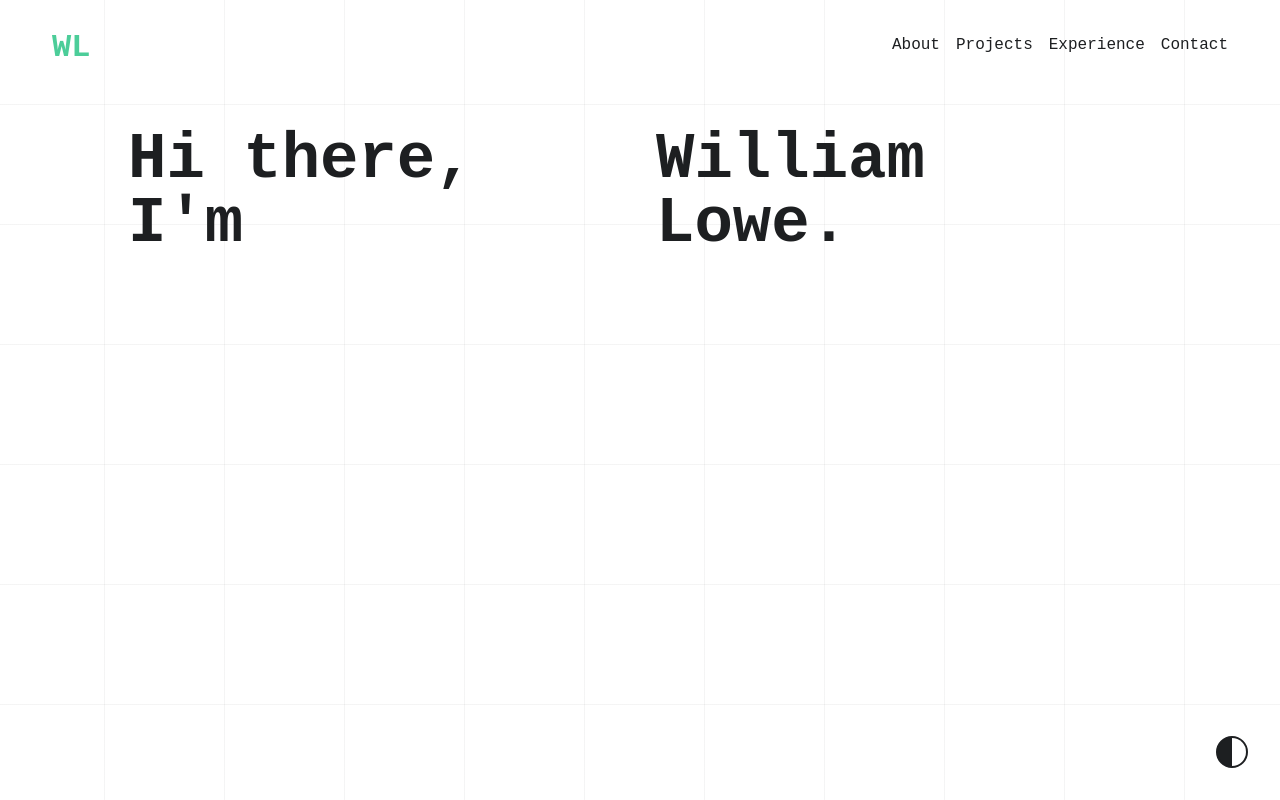
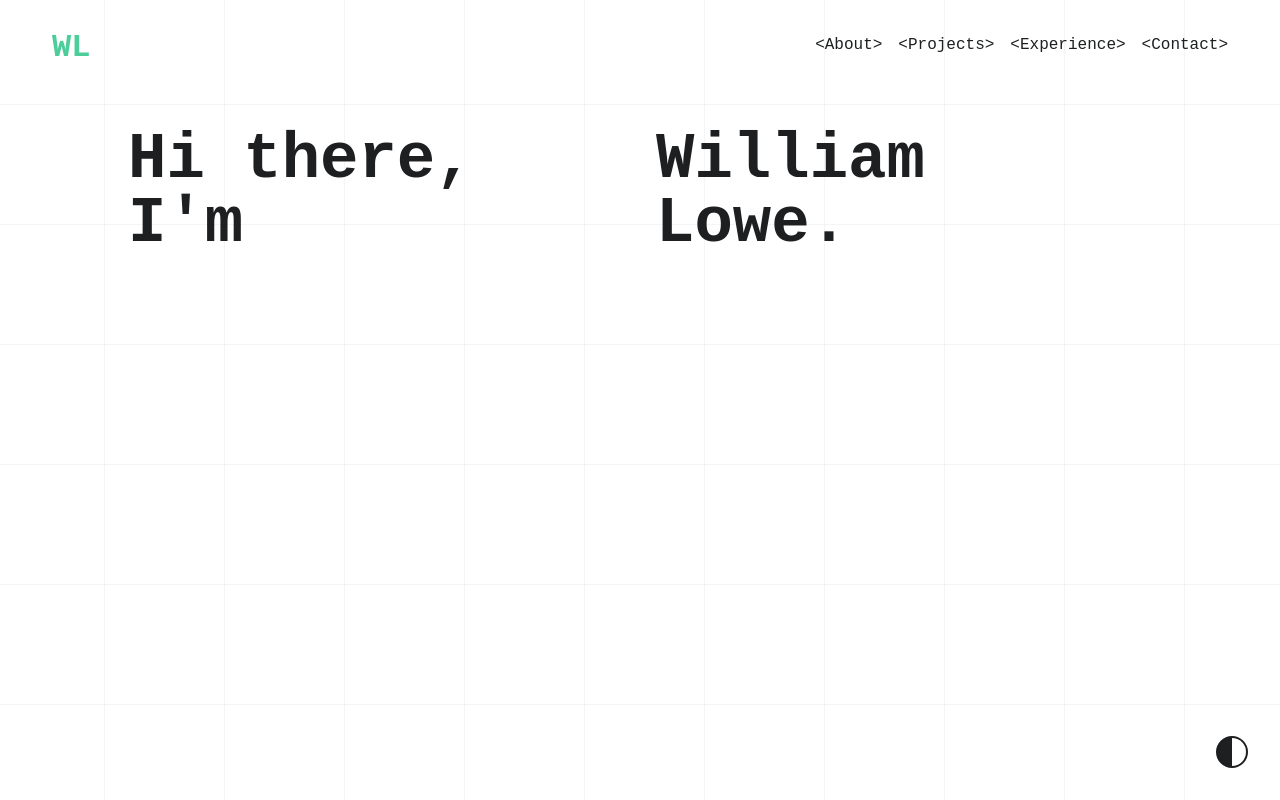
Before and after one commit to williamalowe/WilliamALowe, a React (Vite) app: page / in a window 1280 px wide. Built offline with nearby package versions, Linux system fonts and the light colour scheme; a web font is replaced by a local one.

Commit message:
styles: update navbar motion

```diff
--- a/src/components/Navbar/Navbar.jsx
+++ b/src/components/Navbar/Navbar.jsx
@@ -1,28 +1,39 @@
-import './Navbar.css';
+import "./Navbar.css";
 import { NavLink } from "react-router-dom";
+import { motion } from "framer-motion";
 
 const Navbar = () => {
   return (
     <nav id="nav">
-      <NavLink to={'/'}>
-        <div id="logo">WL</div>
+      <NavLink to={"/"}>
+        <motion.div
+          id="logo"
+          whileHover={{ scale: 1.2 }}
+          whileTap={{ scale: 0.9 }}
+        >
+          WL
+        </motion.div>
       </NavLink>
       <div className="nav-link-container">
-        <NavLink to={'/about'}>About
+        <NavLink to={"/about"}>
+          &lt;About&gt;
           <div className="underline"></div>
         </NavLink>
-        <NavLink to={'/projects'}>Projects
+        <NavLink to={"/projects"}>
+          &lt;Projects&gt;
           <div className="underline"></div>
         </NavLink>
-        <NavLink to={'/experience'}>Experience
+        <NavLink to={"/experience"}>
+          &lt;Experience&gt;
           <div className="underline"></div>
         </NavLink>
-        <NavLink to={'/contact'}>Contact
+        <NavLink to={"/contact"}>
+          &lt;Contact&gt;
           <div className="underline"></div>
         </NavLink>
       </div>
     </nav>
-  )
-}
+  );
+};
 
-export default Navbar
+export default Navbar;
```
